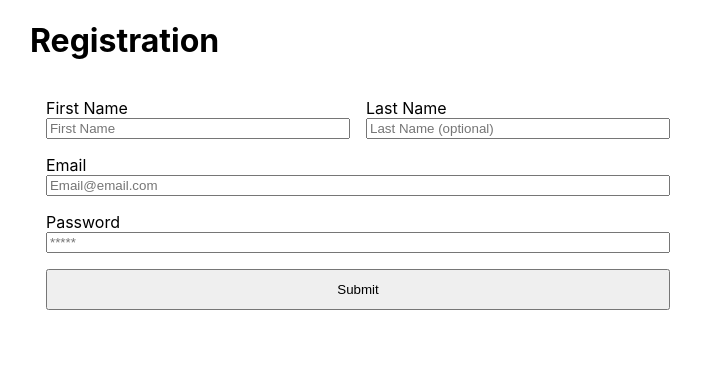
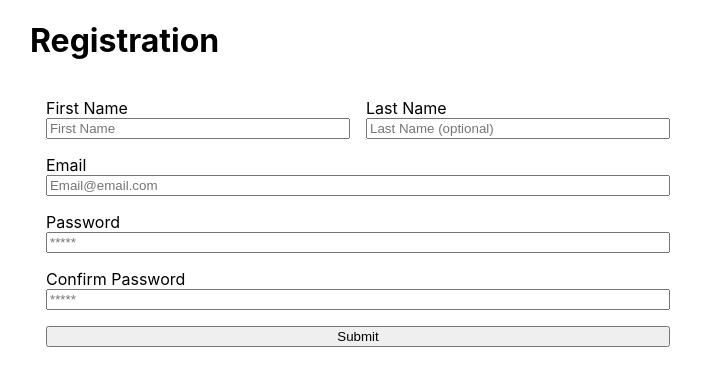
Before and after one commit to sisyphean-cabal/bm8_frontend, a Next.js app: page /signup in a window 1280 px wide. Shown: the top 386 px of the page, without its empty margins (282-983 px from the left). Built offline with nearby package versions, Linux system fonts and the light colour scheme.

Commit message:
posting to a backend kind of thing
need to parameterize the host we send things to

```diff
--- a/pages/signup.tsx
+++ b/pages/signup.tsx
@@ -5,28 +5,43 @@ import {
   Field,
 } from 'formik';
 import styles from '../styles/registration.module.css'
+import {useMutation} from 'react-query'
+import axios, { AxiosError } from 'axios';
 
 
-interface MyFormValues {
+interface RegistrationFormValues {
   firstName: string;
   lastName: string;
   email: string;
   password: string;
+  passwordConfirmation: string;
 }
 
 const Registration: React.FC<{}> = () => {
-  const initialValues: MyFormValues = { firstName: '', lastName: '', email: '', password: '' };
+  const initialValues: RegistrationFormValues = { firstName: '', lastName: '', email: '', password: '', passwordConfirmation: '' };
+  const register = useMutation<ReturnType<typeof axios.post>, AxiosError, RegistrationFormValues>(data => axios.post('http://localhost:8000/api/account/register', {
+    ...data
+  }))
   return (
     <main className={styles.page}>
       <h1>Registration</h1>
       <Formik
         initialValues={initialValues}
-        onSubmit={(values, actions) => {
-          console.log({ values, actions });
-          alert(JSON.stringify(values, null, 2));
+        onSubmit={async (values, actions) => {
+          actions.setSubmitting(true);
+          await register.mutateAsync(values)
+          await new Promise((res) => setTimeout(res, 10000))
           actions.setSubmitting(false);
         }}
+        validate={(values) => {
+          const errors: Partial<RegistrationFormValues> = {}
+          if (values.password != values.passwordConfirmation) {
+            errors.passwordConfirmation = "Passwords don't match"
+          }
+          return errors
+        }}
       >
+        {({errors, touched}) => (
           <Form className={styles.form}>
             <div className={`${styles.inputWrapper} ${styles.firstName}`}>
               <label htmlFor="firstName" >First Name</label>
@@ -39,13 +54,21 @@ const Registration: React.FC<{}> = () => {
             <div className={`${styles.inputWrapper} ${styles.email}`}>
               <label htmlFor="email">Email</label>
               <Field id="email" type="email" name="email" placeholder="Email@email.com" />
+              {errors.email && touched.email && <div>{errors.email}</div>}
             </div>
             <div className={`${styles.inputWrapper} ${styles.password}`}>
               <label htmlFor="password">Password</label>
               <Field type="password" id="password" name="password" placeholder="*****" />
+              {errors.password && touched.password && <div>{errors.password}</div>}
+            </div>
+            <div className={`${styles.inputWrapper} ${styles.passwordConfirmation}`}>
+              <label htmlFor="passwordConfirmation">Confirm Password</label>
+              <Field type="password" id="passwordConfirmation" name="passwordConfirmation" placeholder="*****" />
+              {errors.passwordConfirmation && touched.passwordConfirmation && <div>{errors.passwordConfirmation}</div>}
             </div>
             <button className={styles.submit} type="submit">Submit</button>
           </Form>
+        )}
       </Formik>
     </main>
   );
--- a/styles/registration.module.css
+++ b/styles/registration.module.css
@@ -32,6 +32,7 @@
       "firstName lastName"
       "email email"
       "password password"
+      "passwordConfirmation passwordConfirmation"
       "submit submit";
     }
 }
@@ -45,4 +46,5 @@
 .lastName { grid-area: lastName; }
 .email { grid-area: email; }
 .password { grid-area: password; }
+.passwordConfirmation { grid-area: passwordConfirmation; }
 .submit {grid-area: submit;}
```
Lines whose indentation alone changed are shown as unchanged.
